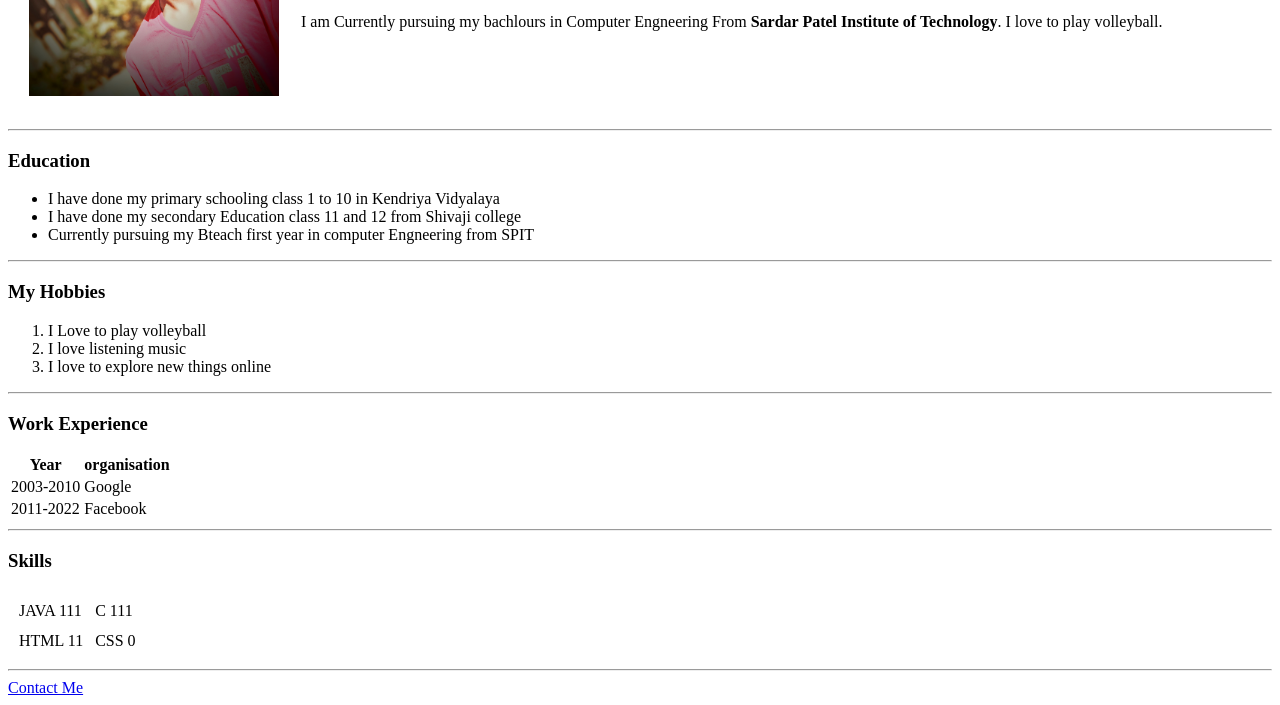
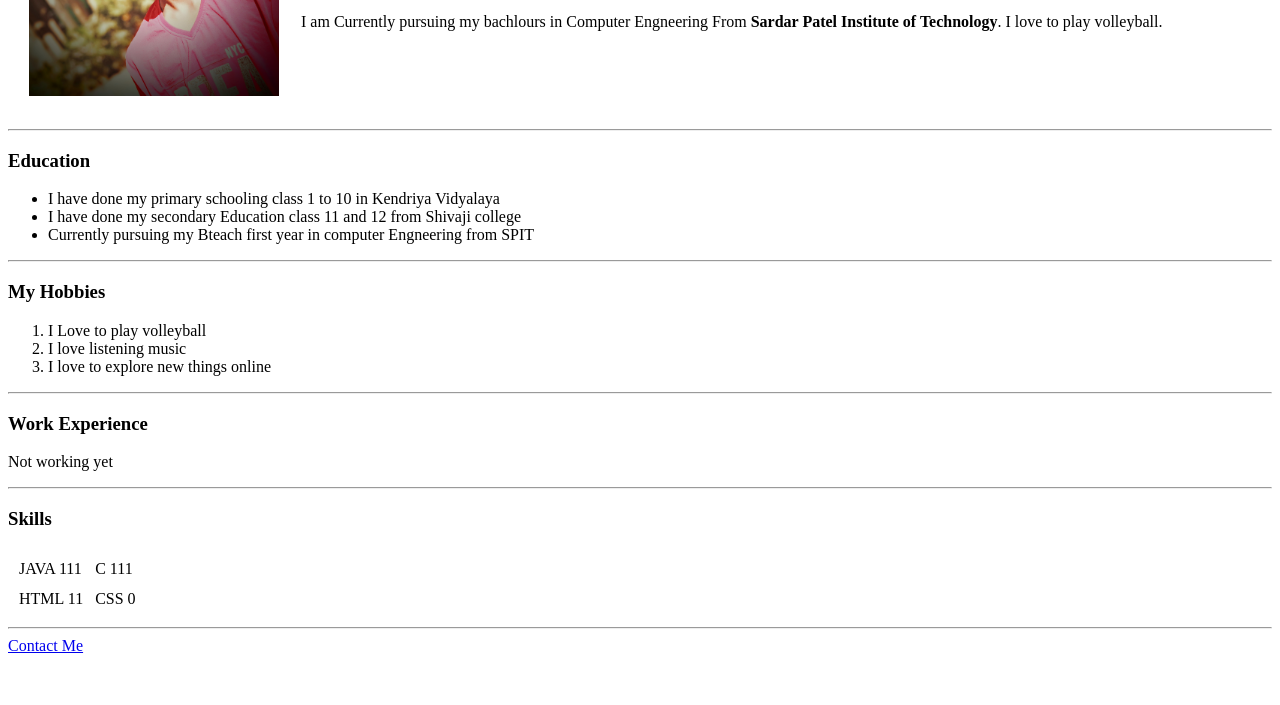
Before and after one commit to bevaibhav01/cv, a plain HTML site: page index.html in a window 1280 px wide. Shown: the part 183-888 px from the top of the page. After the commit the page ends 846 px from the top, so only its background shows below. Drawn offline with Linux system fonts and the light colour scheme.

Commit message:
Update index.html

```diff
--- a/index.html
+++ b/index.html
@@ -41,24 +41,7 @@
   </ol>
   <hr>
   <h3>Work Experience</h3>
-  <table>
-    <thead>
-      <tr>
-        <th>Year</th>
-        <th>organisation</th>
-      </tr>
-    </thead>
-    <tbody>
-      <tr>
-        <td>2003-2010</td>
-        <td>Google</td>
-      </tr>
-      <tr>
-        <td>2011-2022</td>
-        <td>Facebook</td>
-      </tr>
-    </tbody>
-  </table>
+  <p>Not working yet</p>
   <hr>
   <h3>Skills</h3>
   <table cellspacing="10">
```
